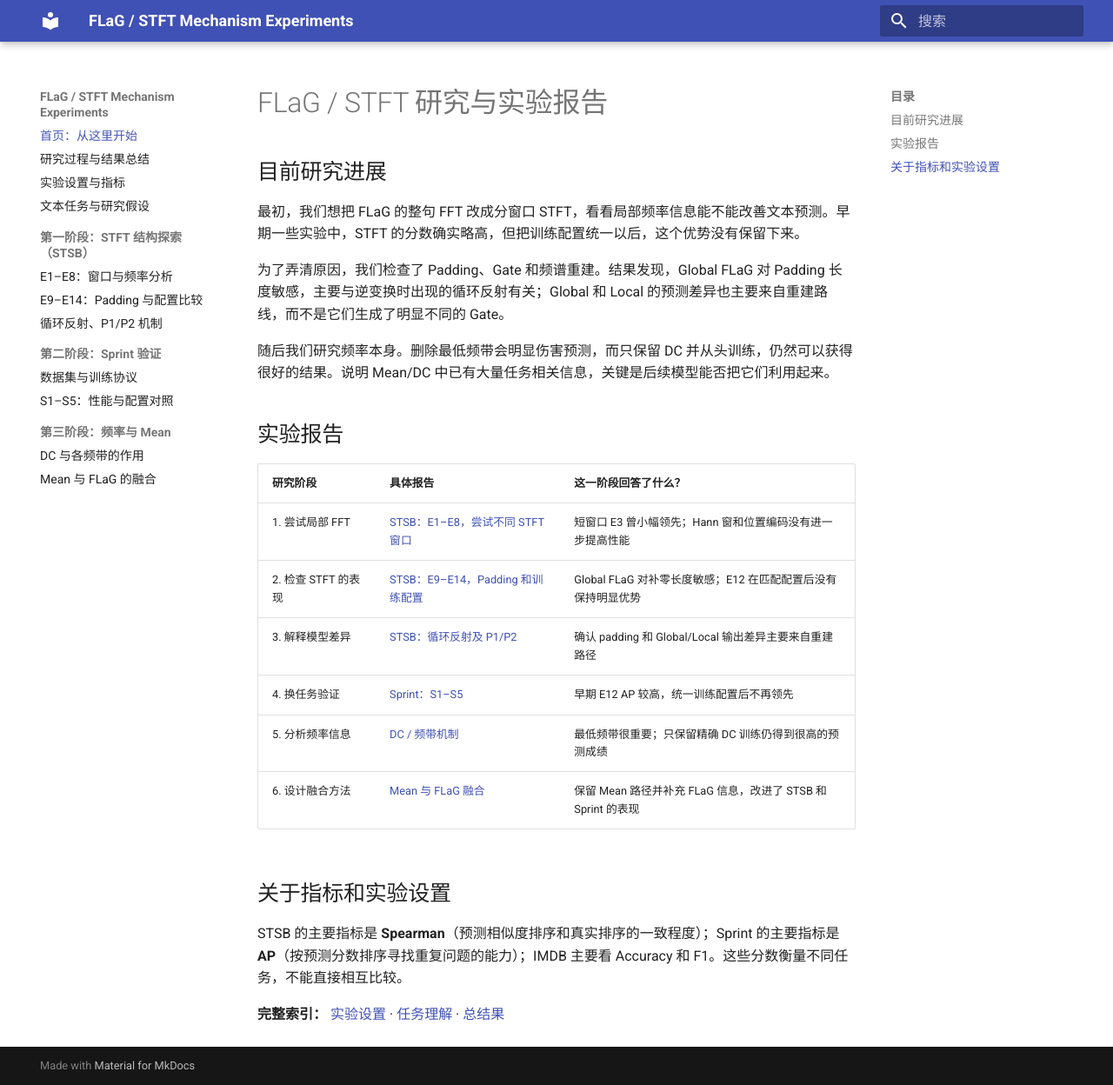
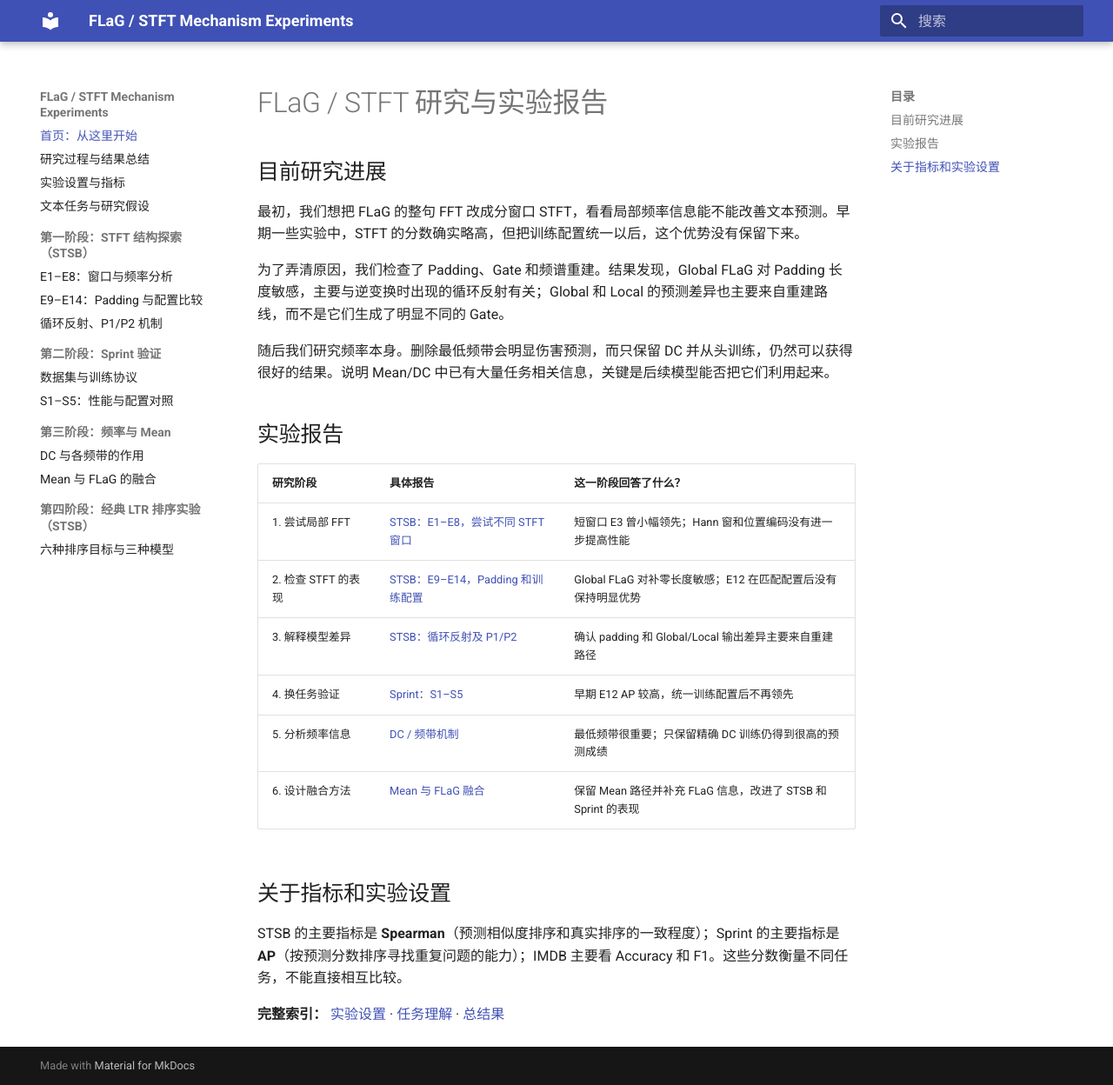
Before and after one commit to lumoswwr/FLaG-STFT-Notes, an MkDocs documentation site: the page built from docs/index.md, in a window 1280 px wide and 1248 px high. Shown: the whole window at 87% size. Built offline with MkDocs 1.6.1 and Material for MkDocs 9.7.7, drawn with Linux system fonts in a browser that asks for light colours.

Commit message:
Add fourth-stage LTR notes to navigation

```diff
--- a/mkdocs.yml
+++ b/mkdocs.yml
@@ -20,6 +20,9 @@ nav:
   - 第三阶段：频率与 Mean:
       - DC 与各频带的作用: dc-frequency.md
       - Mean 与 FLaG 的融合: mean-compatible-flag.md
+
+  - 第四阶段：经典 LTR 排序实验（STSB）:
+      - 六种排序目标与三种模型: ltr.md
 
 
 theme:
```
